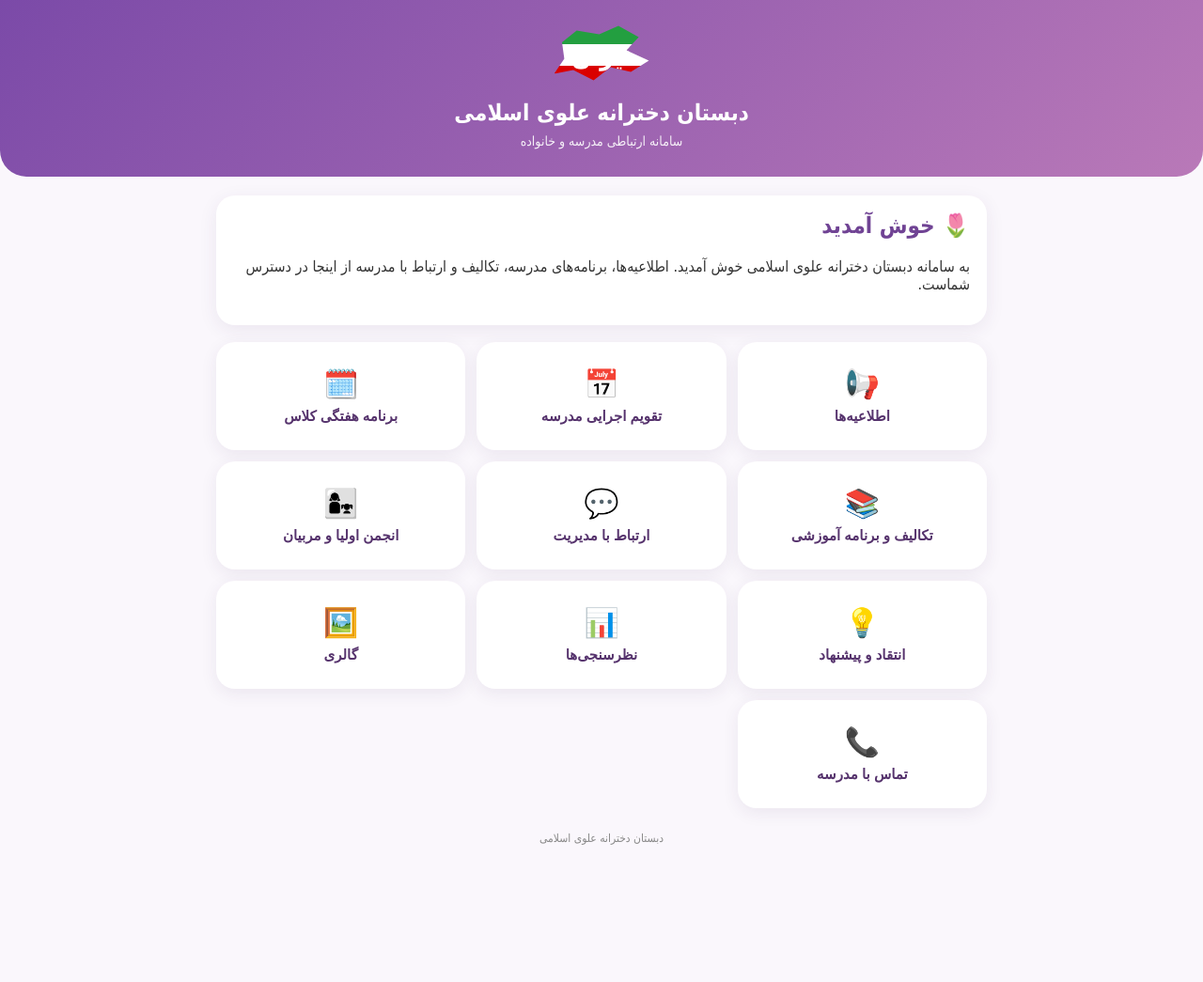
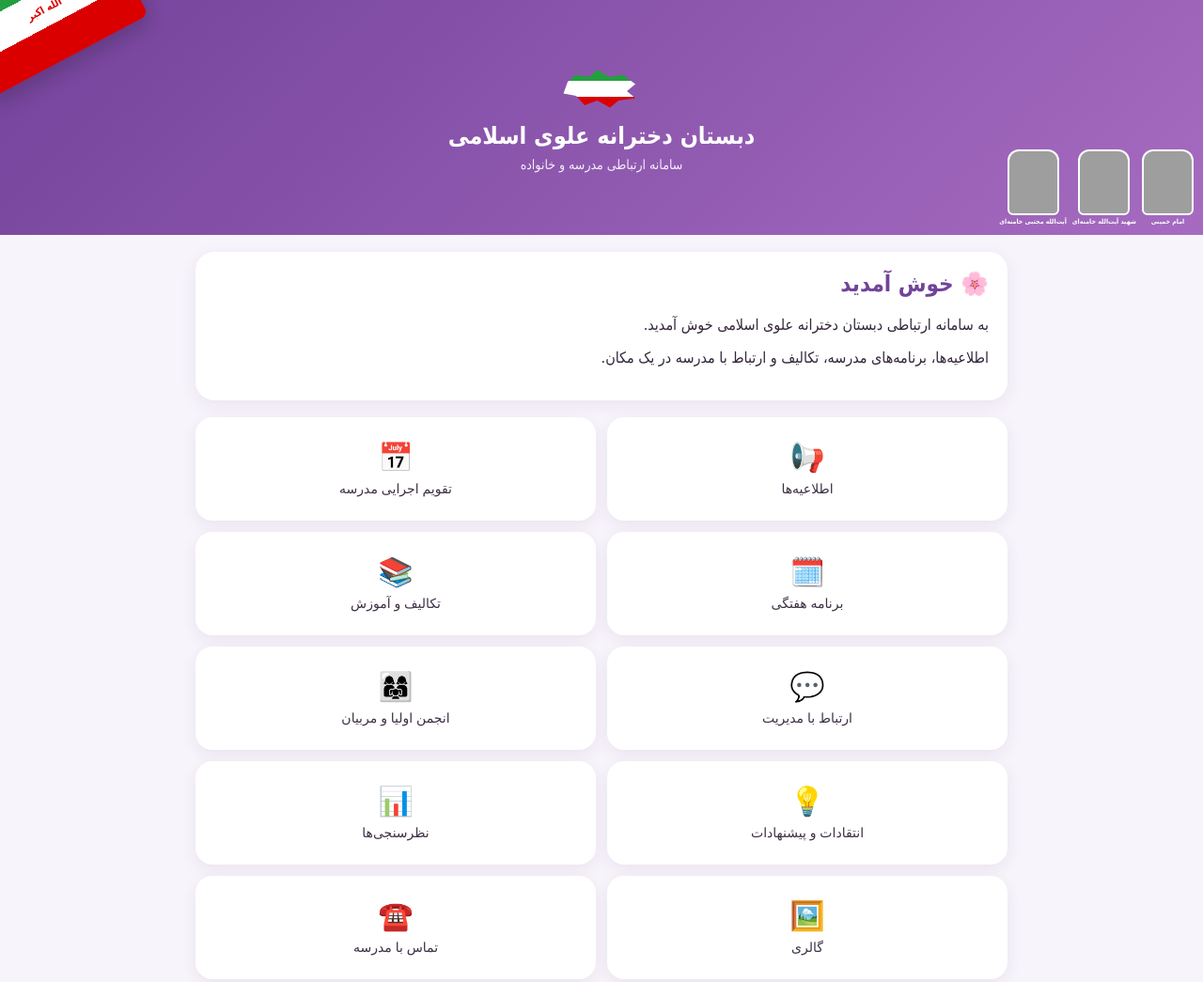
Before and after one commit to alikhazaee7460-bit/alavi-islami, a website: page www/index.html in a window 1280 px wide. Shown: the top 1045 px of the page at 94% size. Before the commit the page ends 944 px from the top, so only its background shows below. Drawn offline with Linux system fonts and the light colour scheme; grey boxes are pictures that could not be loaded.

Commit message:
Update index.html

```diff
--- a/www/index.html
+++ b/www/index.html
@@ -4,221 +4,412 @@
 <meta charset="UTF-8">
 <meta name="viewport" content="width=device-width, initial-scale=1.0">
 <meta name="theme-color" content="#7b4aa8">
-  <meta name="apple-mobile-web-app-capable" content="yes">
-  <meta name="apple-mobile-web-app-status-bar-style" content="default">
-
 <title>دبستان دخترانه علوی اسلامی</title>
-
 <style>
 * {
   box-sizing: border-box;
 }
-
 body {
   margin: 0;
   font-family: Tahoma, Arial, sans-serif;
-      background: #faf7fc;
-      color: #333;
+  background: #f8f4fb;
+  color: #33283b;
 }
-
 .header {
-      background: linear-gradient(135deg, #7b4aa8, #b979b8);
-      color: white;
-      padding: 24px 18px 30px;
-      border-radius: 0 0 28px 28px;
-      text-align: center;
-    }
-
-    .iran {
-      width: 120px;
-      height: 70px;
-      margin: 0 auto 12px;
   position: relative;
-    }
-
-    .iran::before {
-      content: "ایران";
-      position: absolute;
-      inset: 0;
+  overflow: hidden;
+  min-height: 250px;
+  padding: 35px 20px 25px;
   display: flex;
   align-items: center;
   justify-content: center;
-      font-size: 28px;
-      font-weight: bold;
+  text-align: center;
+  background: linear-gradient(135deg,#74439b,#a66bc1);
   color: white;
-      border-radius: 45% 55% 48% 52%;
-      background:
-        linear-gradient(
+}
+.diagonal-flag {
+  position: absolute;
+  left: -48px;
+  top: -48px;
+  width: 190px;
+  height: 115px;
+  transform: rotate(-28deg);
+  background: linear-gradient(
     to bottom,
     #239f40 0 33%,
     #fff 33% 66%,
     #da0000 66% 100%
   );
+  border-radius: 8px;
+  box-shadow: 0 8px 22px rgba(0,0,0,.2);
+}
+.diagonal-flag::after {
+  content: "الله اکبر";
+  position: absolute;
+  left: 15px;
+  right: 15px;
+  top: 50%;
+  transform: translateY(-50%);
+  color: #da0000;
+  font-size: 11px;
+  font-weight: bold;
+}
+.leaders {
+  position: absolute;
+  right: 10px;
+  bottom: 10px;
+  display: flex;
+  gap: 6px;
+  z-index: 3;
+}
+.leader-card {
+  display: flex;
+  flex-direction: column;
+  align-items: center;
+}
+.leader {
+  width: 55px;
+  height: 70px;
+  object-fit: cover;
+  object-position: top center;
+  border-radius: 12px 12px 6px 6px;
+  border: 2px solid white;
+  background: #eee;
+}
+.leader-name {
+  margin-top: 3px;
+  font-size: 7px;
+  color: white;
+  font-weight: bold;
+}
+.header-content {
+  position: relative;
+  z-index: 2;
+}
+.header h1 {
+  margin: 5px 0;
+  font-size: 25px;
+}
+.subtitle {
+  margin: 8px 0;
+  font-size: 14px;
+  opacity: .9;
+}
+.iran {
+  width: 90px;
+  height: 50px;
+  margin: 0 auto 10px;
+  background:
+    linear-gradient(
+      to bottom,
+      #239f40 0 33%,
+      white 33% 66%,
+      #da0000 66%
+    );
   clip-path: polygon(
-        15% 30%, 28% 12%, 48% 18%, 65% 5%,
-        83% 22%, 72% 42%, 92% 58%, 76% 75%,
-        58% 68%, 43% 88%, 25% 72%, 8% 78%,
-        17% 55%
+    10% 35%, 20% 20%, 35% 25%, 45% 10%,
+    60% 25%, 75% 20%, 90% 40%, 80% 55%,
+    90% 70%, 70% 75%, 60% 90%, 45% 75%,
+    30% 85%, 20% 65%, 5% 60%
   );
 }
-
-    h1 {
-      margin: 8px 0;
-      font-size: 24px;
+.container {
+  max-width: 900px;
+  margin: auto;
+  padding: 18px;
 }
-
-    .subtitle {
-      margin: 0;
-      opacity: .9;
-      font-size: 14px;
-    }
-
-    .container {
-      max-width: 850px;
-      margin: auto;
-      padding: 20px 15px 40px;
-    }
-
 .welcome {
   background: white;
   border-radius: 20px;
-      padding: 18px;
+  padding: 20px;
   margin-bottom: 18px;
-      box-shadow: 0 5px 20px rgba(70, 40, 90, .08);
+  box-shadow: 0 5px 18px rgba(70,40,90,.08);
 }
-
 .welcome h2 {
   margin-top: 0;
-      color: #704394;
+  color: #71439a;
 }
-
 .grid {
   display: grid;
-      grid-template-columns: repeat(2, 1fr);
+  grid-template-columns: repeat(2,1fr);
   gap: 12px;
 }
-
 .card {
+  border: 0;
+  border-radius: 18px;
+  padding: 18px 12px;
+  min-height: 110px;
   background: white;
-      border: none;
-      border-radius: 20px;
-      padding: 20px 12px;
-      min-height: 115px;
-      box-shadow: 0 5px 18px rgba(70, 40, 90, .08);
+  box-shadow: 0 5px 16px rgba(70,40,90,.08);
   cursor: pointer;
   text-align: center;
-      transition: transform .15s;
+  color: #3e3046;
+  font-size: 14px;
 }
-
-    .card:active {
-      transform: scale(.97);
+.card:hover {
+  transform: translateY(-2px);
 }
-
 .icon {
   font-size: 30px;
-      display: block;
   margin-bottom: 8px;
 }
-
-    .card-title {
-      font-size: 15px;
-      font-weight: bold;
-      color: #56336d;
+.section {
+  display: none;
+  background: white;
+  border-radius: 20px;
+  padding: 20px;
+  margin-top: 18px;
+  box-shadow: 0 5px 18px rgba(70,40,90,.08);
 }
-
+.section.active {
+  display: block;
+}
+.section h2 {
+  color: #71439a;
+}
+.back {
+  border: 0;
+  border-radius: 12px;
+  padding: 10px 15px;
+  background: #eee5f5;
+  color: #633b84;
+  cursor: pointer;
+}
+.item {
+  padding: 14px;
+  margin: 10px 0;
+  border-radius: 14px;
+  background: #faf7fc;
+  border-right: 4px solid #9b69ba;
+}
 .footer {
   text-align: center;
-      color: #888;
+  padding: 25px;
+  color: #806e8a;
   font-size: 12px;
-      padding: 25px 0 5px;
 }
-
-    @media (min-width: 650px) {
+@media(max-width:520px) {
   .grid {
-        grid-template-columns: repeat(3, 1fr);
+    grid-template-columns: 1fr 1fr;
+  }
+  .header {
+    min-height: 225px;
+  }
+  .header h1 {
+    font-size: 21px;
+  }
+  .leader {
+    width: 45px;
+    height: 58px;
   }
 }
 </style>
 </head>
-
 <body>
-
 <header class="header">
+  <div class="diagonal-flag"></div>
+  <div class="leaders">
+<div class="leader-card">
+  <img
+    class="leader"
+    src="https://commons.wikimedia.org/wiki/Special:FilePath/Imam%20Khomeini%20Potrait.jpg"
+    alt="امام خمینی">
+  <span class="leader-name">امام خمینی</span>
+</div>
+<div class="leader-card">
+  <img
+    class="leader"
+    src="https://commons.wikimedia.org/wiki/Special:FilePath/Portrait%20of%20Ali%20Khamenei.jpg"
+    alt="شهید آیت‌الله خامنه‌ای">
+  <span class="leader-name">شهید آیت‌الله خامنه‌ای</span>
+</div>
+<div class="leader-card">
+  <img
+    class="leader"
+    src="https://commons.wikimedia.org/wiki/Special:FilePath/Portrait%20of%20Mojtaba%20Khamenei.jpg"
+    alt="آیت‌الله مجتبی خامنه‌ای">
+  <span class="leader-name">آیت‌الله مجتبی خامنه‌ای</span>
+</div>
+  </div>
+  <div class="header-content">
     <div class="iran"></div>
     <h1>دبستان دخترانه علوی اسلامی</h1>
-    <p class="subtitle">سامانه ارتباطی مدرسه و خانواده</p>
+    <div class="subtitle">سامانه ارتباطی مدرسه و خانواده</div>
+  </div>
 </header>
-
 <main class="container">
-
-    <section class="welcome">
-      <h2>🌷 خوش آمدید</h2>
+  <div id="home">
+<div class="welcome">
+  <h2>🌸 خوش آمدید</h2>
   <p>
-        به سامانه دبستان دخترانه علوی اسلامی خوش آمدید.
+    به سامانه ارتباطی دبستان دخترانه علوی اسلامی خوش آمدید.
+  </p>
+  <p>
     اطلاعیه‌ها، برنامه‌های مدرسه، تکالیف و ارتباط با مدرسه
-        از اینجا در دسترس شماست.
+    در یک مکان.
   </p>
+</div>
+<div class="grid">
+  <button class="card" onclick="showSection('announcements')">
+    <div class="icon">📢</div>
+    اطلاعیه‌ها
+  </button>
+  <button class="card" onclick="showSection('calendar')">
+    <div class="icon">📅</div>
+    تقویم اجرایی مدرسه
+  </button>
+  <button class="card" onclick="showSection('schedule')">
+    <div class="icon">🗓️</div>
+    برنامه هفتگی
+  </button>
+  <button class="card" onclick="showSection('homework')">
+    <div class="icon">📚</div>
+    تکالیف و آموزش
+  </button>
+  <button class="card" onclick="showSection('management')">
+    <div class="icon">💬</div>
+    ارتباط با مدیریت
+  </button>
+  <button class="card" onclick="showSection('pta')">
+    <div class="icon">👩‍👩‍👧</div>
+    انجمن اولیا و مربیان
+  </button>
+  <button class="card" onclick="showSection('feedback')">
+    <div class="icon">💡</div>
+    انتقادات و پیشنهادات
+  </button>
+  <button class="card" onclick="showSection('polls')">
+    <div class="icon">📊</div>
+    نظرسنجی‌ها
+  </button>
+  <button class="card" onclick="showSection('gallery')">
+    <div class="icon">🖼️</div>
+    گالری
+  </button>
+  <button class="card" onclick="showSection('contact')">
+    <div class="icon">☎️</div>
+    تماس با مدرسه
+  </button>
+</div>
+  </div>
+  <section id="announcements" class="section">
+    <button class="back" onclick="goHome()">← بازگشت</button>
+    <h2>📢 اطلاعیه‌های مدرسه</h2>
+<div class="item">
+  <strong>اطلاعیه جدید</strong>
+  <p>اطلاعیه‌های رسمی مدرسه در این بخش نمایش داده خواهد شد.</p>
+</div>
   </section>
-
-    <section class="grid">
-
-      <button class="card">
-        <span class="icon">📢</span>
-        <span class="card-title">اطلاعیه‌ها</span>
-      </button>
-
-      <button class="card">
-        <span class="icon">📅</span>
-        <span class="card-title">تقویم اجرایی مدرسه</span>
-      </button>
-
-      <button class="card">
-        <span class="icon">🗓️</span>
-        <span class="card-title">برنامه هفتگی کلاس</span>
-      </button>
-
-      <button class="card">
-        <span class="icon">📚</span>
-        <span class="card-title">تکالیف و برنامه آموزشی</span>
-      </button>
-
-      <button class="card">
-        <span class="icon">💬</span>
-        <span class="card-title">ارتباط با مدیریت</span>
-      </button>
-
-      <button class="card">
-        <span class="icon">👩‍👧</span>
-        <span class="card-title">انجمن اولیا و مربیان</span>
-      </button>
-
-      <button class="card">
-        <span class="icon">💡</span>
-        <span class="card-title">انتقاد و پیشنهاد</span>
-      </button>
-
-      <button class="card">
-        <span class="icon">📊</span>
-        <span class="card-title">نظرسنجی‌ها</span>
-      </button>
-
-      <button class="card">
-        <span class="icon">🖼️</span>
-        <span class="card-title">گالری</span>
-      </button>
-
-      <button class="card">
-        <span class="icon">📞</span>
-        <span class="card-title">تماس با مدرسه</span>
-      </button>
-
+  <section id="calendar" class="section">
+    <button class="back" onclick="goHome()">← بازگشت</button>
+    <h2>📅 تقویم اجرایی مدرسه</h2>
+<div class="item">
+  <strong>برنامه‌های اجرایی ماه</strong>
+  <p>برنامه‌های مدرسه بر اساس تاریخ و پایه در این بخش نمایش داده می‌شوند.</p>
+</div>
   </section>
-
-    <div class="footer">
+  <section id="schedule" class="section">
+    <button class="back" onclick="goHome()">← بازگشت</button>
+    <h2>🗓️ برنامه هفتگی کلاس‌ها</h2>
+<div class="item">
+  پایه اول
+</div>
+<div class="item">
+  پایه دوم
+</div>
+<div class="item">
+  پایه سوم
+</div>
+<div class="item">
+  پایه چهارم
+</div>
+<div class="item">
+  پایه پنجم
+</div>
+<div class="item">
+  پایه ششم
+</div>
+  </section>
+  <section id="homework" class="section">
+    <button class="back" onclick="goHome()">← بازگشت</button>
+    <h2>📚 تکالیف و برنامه‌های آموزشی</h2>
+<div class="item">
+  تکالیف دانش‌آموزان در این بخش قرار خواهد گرفت.
+</div>
+  </section>
+  <section id="management" class="section">
+    <button class="back" onclick="goHome()">← بازگشت</button>
+    <h2>💬 ارتباط با مدیریت</h2>
+<div class="item">
+  امکان ارسال پیام مستقیم به مدیریت مدرسه در این بخش قرار خواهد گرفت.
+</div>
+  </section>
+  <section id="pta" class="section">
+    <button class="back" onclick="goHome()">← بازگشت</button>
+    <h2>👩‍👩‍👧 انجمن اولیا و مربیان</h2>
+<div class="item">
+  اخبار و فعالیت‌های انجمن اولیا و مربیان.
+</div>
+  </section>
+  <section id="feedback" class="section">
+    <button class="back" onclick="goHome()">← بازگشت</button>
+    <h2>💡 انتقادات و پیشنهادات</h2>
+<div class="item">
+  والدین می‌توانند پیشنهادها و انتقادات خود را ثبت کنند.
+</div>
+  </section>
+  <section id="polls" class="section">
+    <button class="back" onclick="goHome()">← بازگشت</button>
+    <h2>📊 نظرسنجی‌ها</h2>
+<div class="item">
+  نظرسنجی‌های فعال مدرسه در این بخش نمایش داده خواهد شد.
+</div>
+  </section>
+  <section id="gallery" class="section">
+    <button class="back" onclick="goHome()">← بازگشت</button>
+    <h2>🖼️ گالری مدرسه</h2>
+<div class="item">
+  تصاویر برنامه‌ها و فعالیت‌های مدرسه.
+</div>
+  </section>
+  <section id="contact" class="section">
+    <button class="back" onclick="goHome()">← بازگشت</button>
+    <h2>☎️ تماس با مدرسه</h2>
+<div class="item">
+  اطلاعات تماس مدرسه در این بخش قرار خواهد گرفت.
+</div>
+  </section>
+</main>
+<footer class="footer">
   دبستان دخترانه علوی اسلامی
-    </div>
-
-  </main>
-
+  <br>
+  <small>سامانه ارتباطی مدرسه و خانواده</small>
+</footer>
+<script>
+function showSection(id) {
+  document.getElementById("home").style.display = "none";
+  document.querySelectorAll(".section")
+    .forEach(function(section) {
+      section.classList.remove("active");
+    });
+  document.getElementById(id)
+    .classList.add("active");
+  window.scrollTo({
+    top: 0,
+    behavior: "smooth"
+  });
+}
+function goHome() {
+  document.querySelectorAll(".section")
+    .forEach(function(section) {
+      section.classList.remove("active");
+    });
+  document.getElementById("home").style.display = "block";
+  window.scrollTo({
+    top: 0,
+    behavior: "smooth"
+  });
+}
+</script>
 </body>
 </html>
```
Lines whose indentation alone changed are shown as unchanged.
